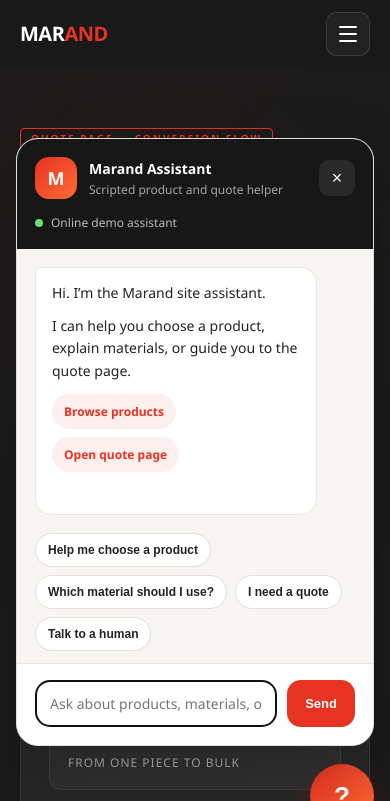
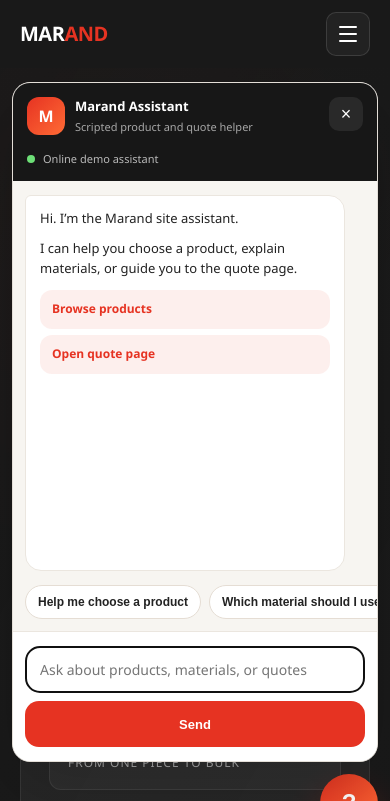
Before and after one commit to iovmada/Marand-WF, a plain HTML site: page marand-quote.html in a window 390 px wide. Both pictures are taken after a click on the button "Open chat assistant". Shown: the top 801 px of the page. Drawn offline with Linux system fonts and the light colour scheme.

Commit message:
Improve chatbot mobile layout

```diff
--- a/assets/chatbot.css
+++ b/assets/chatbot.css
@@ -221,10 +221,13 @@
   .marand-chat {
     right: 16px;
     left: 16px;
-    bottom: 16px;
+    bottom: calc(16px + env(safe-area-inset-bottom, 0px));
   }
 
   .marand-chat-button {
+    width: 58px;
+    height: 58px;
+    font-size: 24px;
     margin-left: auto;
     display: block;
   }
@@ -233,7 +236,126 @@
     right: 0;
     left: 0;
     width: auto;
-    height: min(72vh, 620px);
-    bottom: 82px;
+    height: min(78vh, 640px);
+    bottom: 74px;
+    border-radius: 20px;
+  }
+
+  .marand-chat-header {
+    padding: 16px 16px 14px;
+  }
+
+  .marand-chat-header-top {
+    align-items: flex-start;
+  }
+
+  .marand-chat-title {
+    gap: 10px;
+    min-width: 0;
+  }
+
+  .marand-chat-avatar {
+    width: 38px;
+    height: 38px;
+    border-radius: 12px;
+    font-size: 16px;
+    flex-shrink: 0;
+  }
+
+  .marand-chat-label {
+    font-size: 13px;
+  }
+
+  .marand-chat-subtitle {
+    font-size: 11px;
+  }
+
+  .marand-chat-close {
+    width: 34px;
+    height: 34px;
+    flex-shrink: 0;
+  }
+
+  .marand-chat-messages {
+    padding: 14px;
+    gap: 12px;
+  }
+
+  .marand-chat-bubble {
+    max-width: 94%;
+    padding: 12px 14px;
+    font-size: 13px;
+    line-height: 1.55;
+  }
+
+  .marand-chat-links {
+    gap: 6px;
+  }
+
+  .marand-chat-links a {
+    width: 100%;
+    justify-content: flex-start;
+    border-radius: 12px;
+    padding: 10px 12px;
+  }
+
+  .marand-chat-quick {
+    padding: 0 14px 12px;
+    overflow-x: auto;
+    flex-wrap: nowrap;
+    scrollbar-width: none;
+  }
+
+  .marand-chat-quick::-webkit-scrollbar {
+    display: none;
+  }
+
+  .marand-chat-chip {
+    white-space: nowrap;
+    flex: 0 0 auto;
+  }
+
+  .marand-chat-form {
+    grid-template-columns: 1fr;
+    padding: 14px;
+    gap: 8px;
+  }
+
+  .marand-chat-input {
+    min-height: 46px;
+  }
+
+  .marand-chat-send {
+    min-height: 46px;
+    width: 100%;
   }
 }
+
+@media (max-width: 480px) {
+  .marand-chat {
+    right: 12px;
+    left: 12px;
+    bottom: calc(12px + env(safe-area-inset-bottom, 0px));
+  }
+
+  .marand-chat-panel {
+    bottom: 70px;
+    height: min(82vh, 680px);
+    border-radius: 18px;
+  }
+
+  .marand-chat-header {
+    padding: 14px 14px 12px;
+  }
+
+  .marand-chat-status {
+    font-size: 11px;
+  }
+
+  .marand-chat-messages,
+  .marand-chat-quick,
+  .marand-chat-form {
+    padding-left: 12px;
+    padding-right: 12px;
+  }
+}
```
